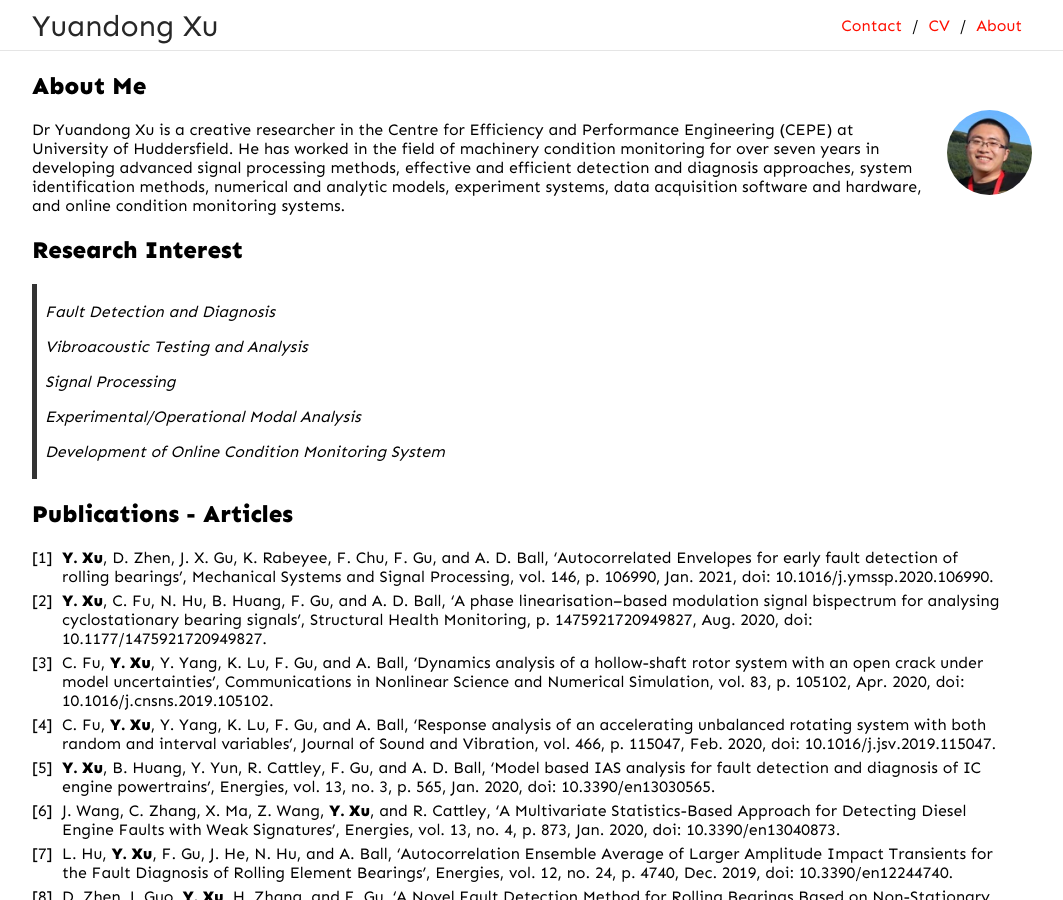
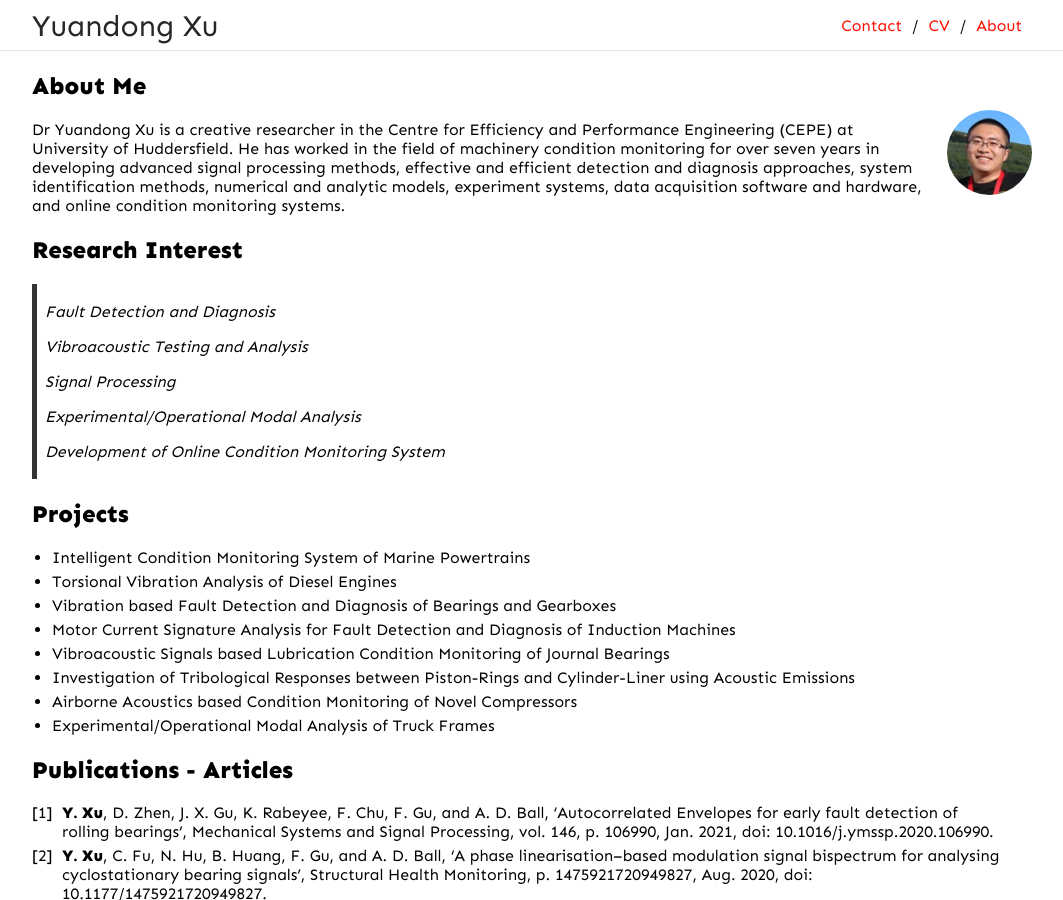
Before and after one commit to edgarxu/edgarxu.github.io, a Jekyll site: the page built from index.md, in a window 1280 px wide and 900 px high. Shown: the whole window, without its empty margins (108-1171 px from the left). Built offline with Jekyll 4.4.1, drawn with Linux system fonts in a browser that asks for light colours; our own code applies the rules of GitHub Pages for plain Markdown files; some of the changed text lies outside the part shown.

Commit message:
info update

```diff
--- a/index.md
+++ b/index.md
@@ -19,6 +19,18 @@ Dr Yuandong Xu is a creative researcher in the Centre for Efficiency and Perform
 >  Experimental/Operational Modal Analysis
 >
 >  Development of Online Condition Monitoring System
+
+## Projects
+
+* Intelligent Condition Monitoring System of Marine Powertrains
+* Torsional Vibration Analysis of Diesel Engines
+* Vibration based Fault Detection and Diagnosis of Bearings and Gearboxes
+* Motor Current Signature Analysis for Fault Detection and Diagnosis of Induction Machines
+* Vibroacoustic Signals based Lubrication Condition Monitoring of Journal Bearings
+* Investigation of Tribological Responses between Piston-Rings and Cylinder-Liner using Acoustic Emissions
+* Airborne Acoustics based Condition Monitoring of Novel Compressors
+* Experimental/Operational Modal Analysis of Truck Frames
+
 
 ## Publications - Articles
 
```
Also changed, not shown: other parts of index.md (+1 -13 lines).
